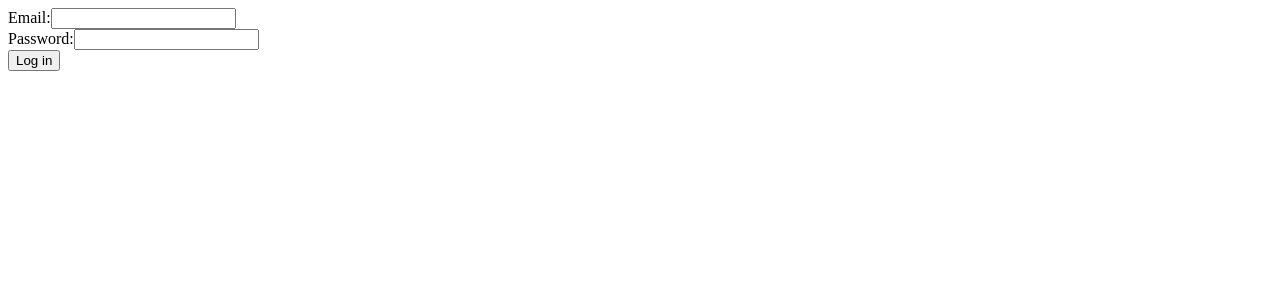
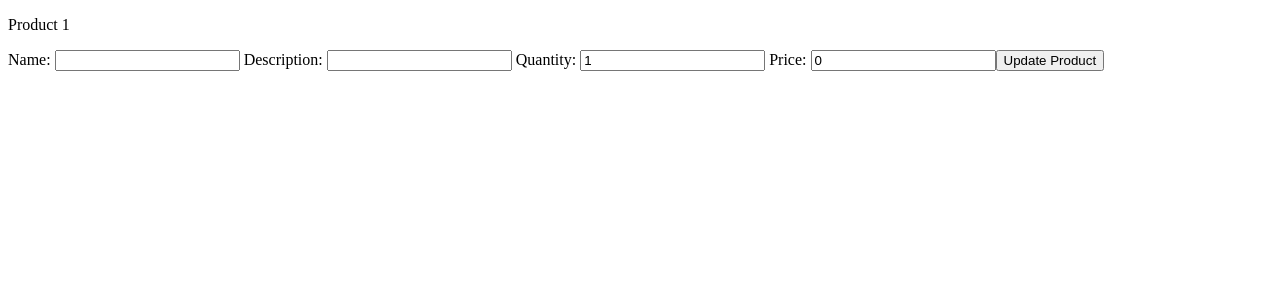
Before and after one commit to Karlz-Bandz/MarketUI, an Angular app: page /product/update/1 in a window 1280 px wide. Before the commit this address led to /login. Shown: the top 300 px of the page. Built offline with nearby package versions, Linux system fonts and the light colour scheme; no server answers.

Commit message:
Update product

```diff
--- a/src/app/app.routes.ts
+++ b/src/app/app.routes.ts
@@ -3,8 +3,10 @@ import { LoginComponent } from './login/login.component';
 import { ProductComponent } from './product/product.component';
 import { ProductPresentationComponent } from './product-presentation/product-presentation.component';
 import { AddProductComponent } from './add-product/add-product.component';
+import { UpdateProductComponent } from './update-product/update-product.component';
 
 export const routes: Routes = [
+    { path: 'product/update/:id', component: UpdateProductComponent },
     { path: 'product/add', component: AddProductComponent },
     { path: '', redirectTo: '/login', pathMatch: 'full' },
     { path: 'login', component: LoginComponent },
--- a/src/app/product/product.component.html
+++ b/src/app/product/product.component.html
@@ -28,8 +28,8 @@
         <td>$ {{ product.price }}</td>
         @if(hasRoleAdmin) {
         <button (click)="deleteProductById(product.id)">Delete</button>
+        <button (click)="goToUpdate(product.id)">Update</button>
         }
-
       </tr>
     </tbody>
   </table>
--- a/src/app/product/product.component.ts
+++ b/src/app/product/product.component.ts
@@ -32,6 +32,10 @@ export class ProductComponent implements OnInit {
 
   goToProduct(id: number) {
     this.router.navigate(['/product', id]);
+  }
+
+  goToUpdate(id: number) {
+    this.router.navigate(['/product/update', id]);
   }
 
   goToAddProduct() {
--- /dev/null
+++ b/src/app/update-product/update-product.component.html
@@ -0,0 +1,29 @@
+<p>Product {{productId}}</p>
+
+<form [formGroup]="productForm" (ngSubmit)="updateProduct()">
+    <label>
+        Name:
+        <input type="text" formControlName="name">
+    </label>
+
+    <div *ngIf="productForm.get('name')?.invalid && productForm.get('name')?.touched">
+        Name is required
+    </div>
+
+    <label>
+        Description:
+        <input type="text" formControlName="description">
+    </label>
+
+    <label>
+        Quantity:
+        <input type="number" formControlName="quantity">
+    </label>
+
+     <label>
+        Price:
+        <input type="price" formControlName="price" step="0.01" min="0">
+    </label>
+
+    <button type="submit">Update Product</button>
+</form>
--- /dev/null
+++ b/src/app/update-product/update-product.component.ts
@@ -0,0 +1,63 @@
+import { Component, OnInit } from '@angular/core';
+import { ActivatedRoute } from '@angular/router';
+import { Product } from '../../model/product';
+import { ProductService } from '../../service/product.service';
+import { FormControl, FormGroup, ReactiveFormsModule, Validators } from '@angular/forms';
+import { CommonModule } from '@angular/common';
+
+@Component({
+  selector: 'app-update-product',
+  standalone: true,
+  imports: [
+    ReactiveFormsModule,
+    CommonModule
+  ],
+  templateUrl: './update-product.component.html',
+  styleUrl: './update-product.component.css'
+})
+export class UpdateProductComponent implements OnInit {
+
+  productForm = new FormGroup({
+    name: new FormControl<string>('', [Validators.required]),
+    description: new FormControl<string>(''),
+    quantity: new FormControl<number>(1, [Validators.required]),
+    price: new FormControl<number>(0, [Validators.required, Validators.min(0)])
+  });
+
+  constructor(
+    private route: ActivatedRoute,
+    private productService: ProductService
+  ) { }
+
+  ngOnInit(): void {
+    this.productId = Number(this.route.snapshot.paramMap.get('id'));
+    this.getProductById(this.productId);
+  }
+
+  productId!: number;
+
+  public getProductById(id: number) {
+    this.productService.getProductById(id).subscribe((res: any) => {
+      this.productForm.get('name')?.setValue(res.name);
+      this.productForm.get('description')?.setValue(res.description);
+      this.productForm.get('quantity')?.setValue(res.quantity);
+      this.productForm.get('price')?.setValue(res.price);
+    })
+  }
+
+  public updateProduct() {
+
+    if (this.productForm.invalid) {
+      this.productForm.markAllAsTouched();
+      return;
+    }
+
+    const product: Product = this.productForm.value as Product;
+
+    this.productService.updateProduct(this.productId, product).subscribe(() => {
+      console.log('Product update success!');
+    }, (err: any) => {
+      console.error('Update product error!');
+    })
+  }
+}
```
Also changed, not shown: src/app/update-product/update-product.component.css (added), 1 other file (tests, documents, lock files or other folders).
